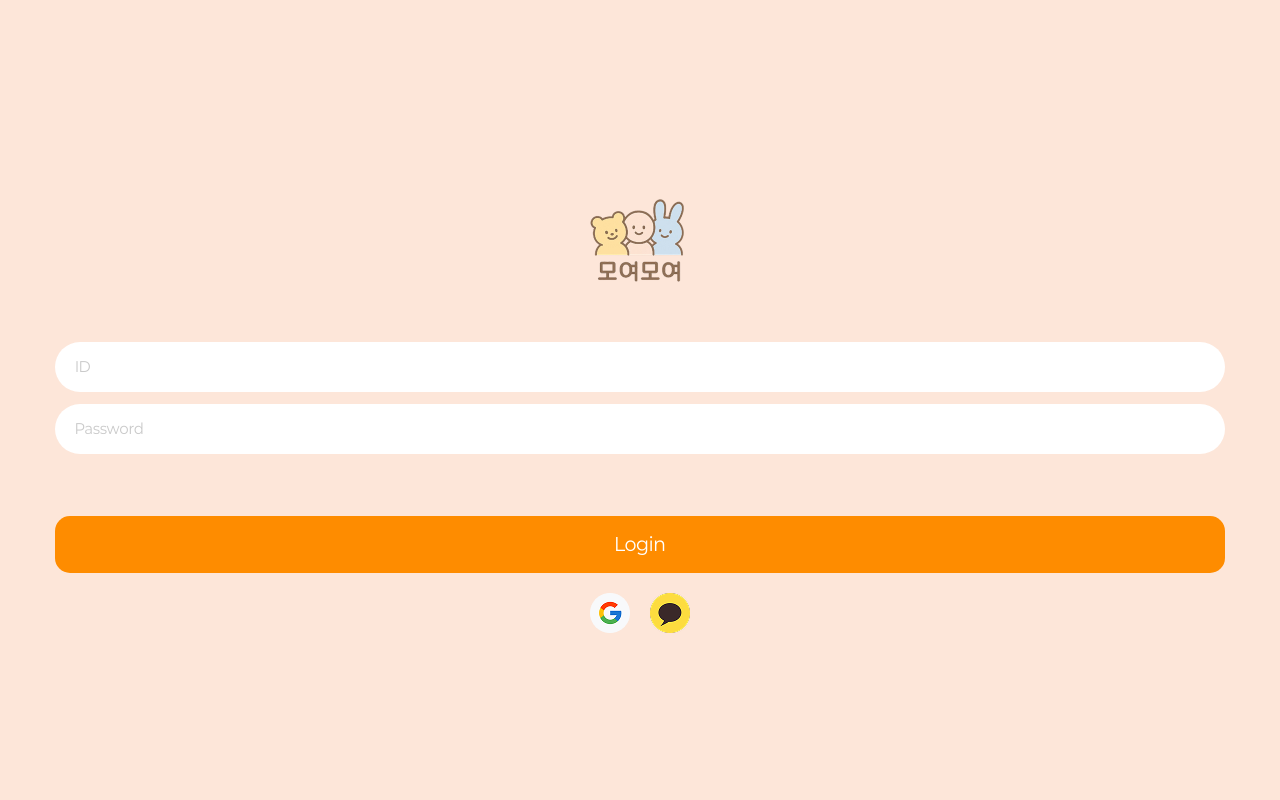
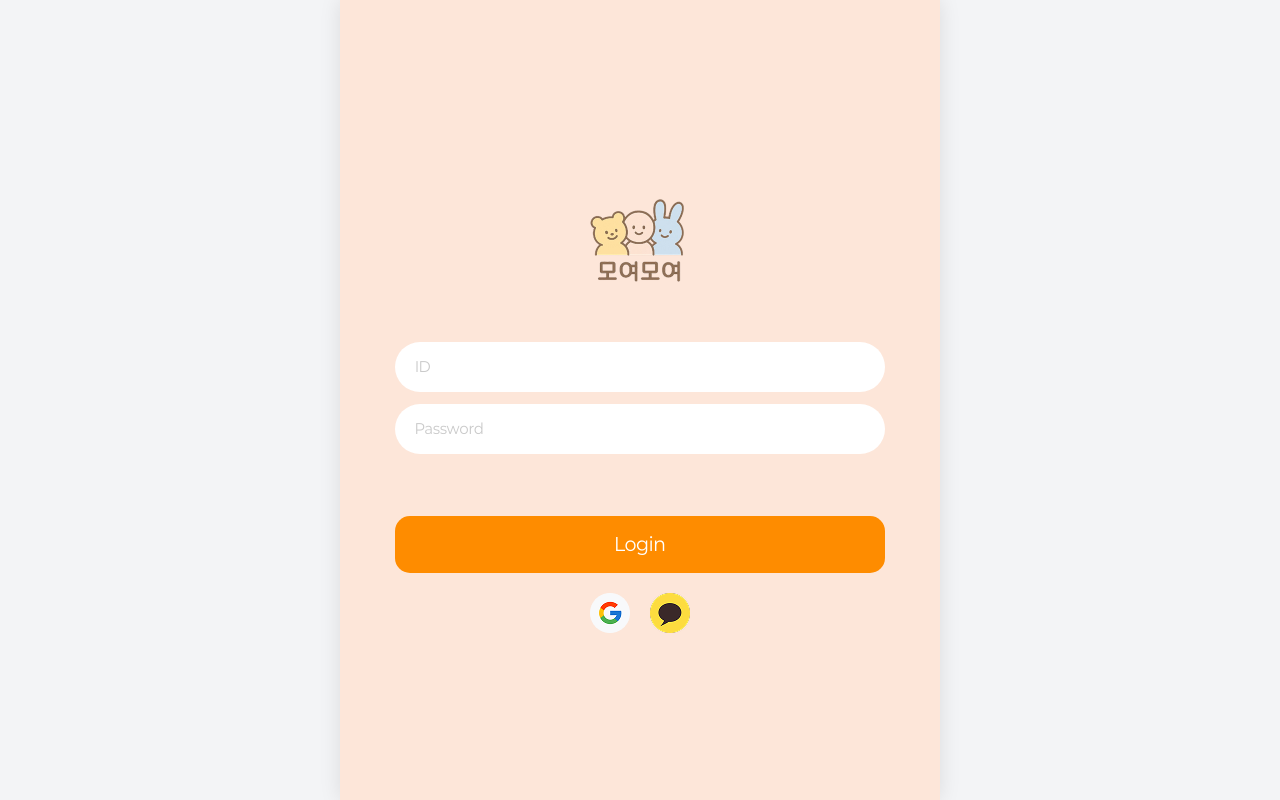
Before and after one commit to yeeun426/moyeo-web, a Next.js app: page /login in a window 1280 px wide. Built offline with nearby package versions, Linux system fonts and the light colour scheme.

Commit message:
feat : 모바일 컨테이너 고정

```diff
--- a/src/app/layout.tsx
+++ b/src/app/layout.tsx
@@ -12,7 +12,21 @@ export default function RootLayout({
 }) {
   return (
     <html lang="ko">
-      <body className="font-paperlogy">{children}</body>
+      <body className="font-paperlogy">
+        {/* 모바일 고정 컨테이너 */}
+        <div className="min-h-screen bg-gray-100 flex justify-center">
+          <div
+            className="w-full bg-white relative"
+            style={{
+              maxWidth: "600px",
+              minHeight: "100vh",
+              boxShadow: "0 0 20px rgba(0,0,0,0.1)",
+            }}
+          >
+            {children}
+          </div>
+        </div>
+      </body>
     </html>
   );
 }
```
